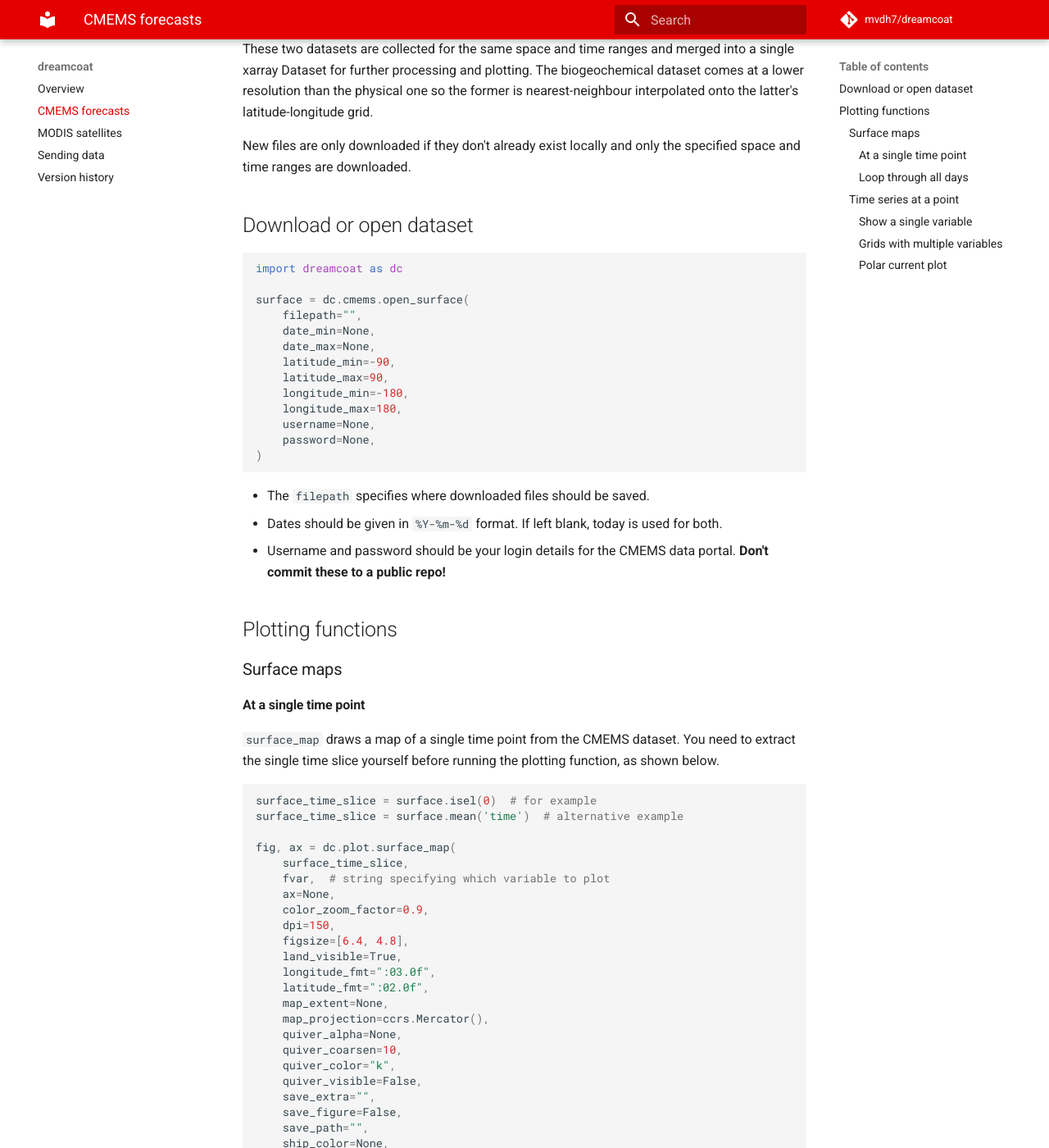
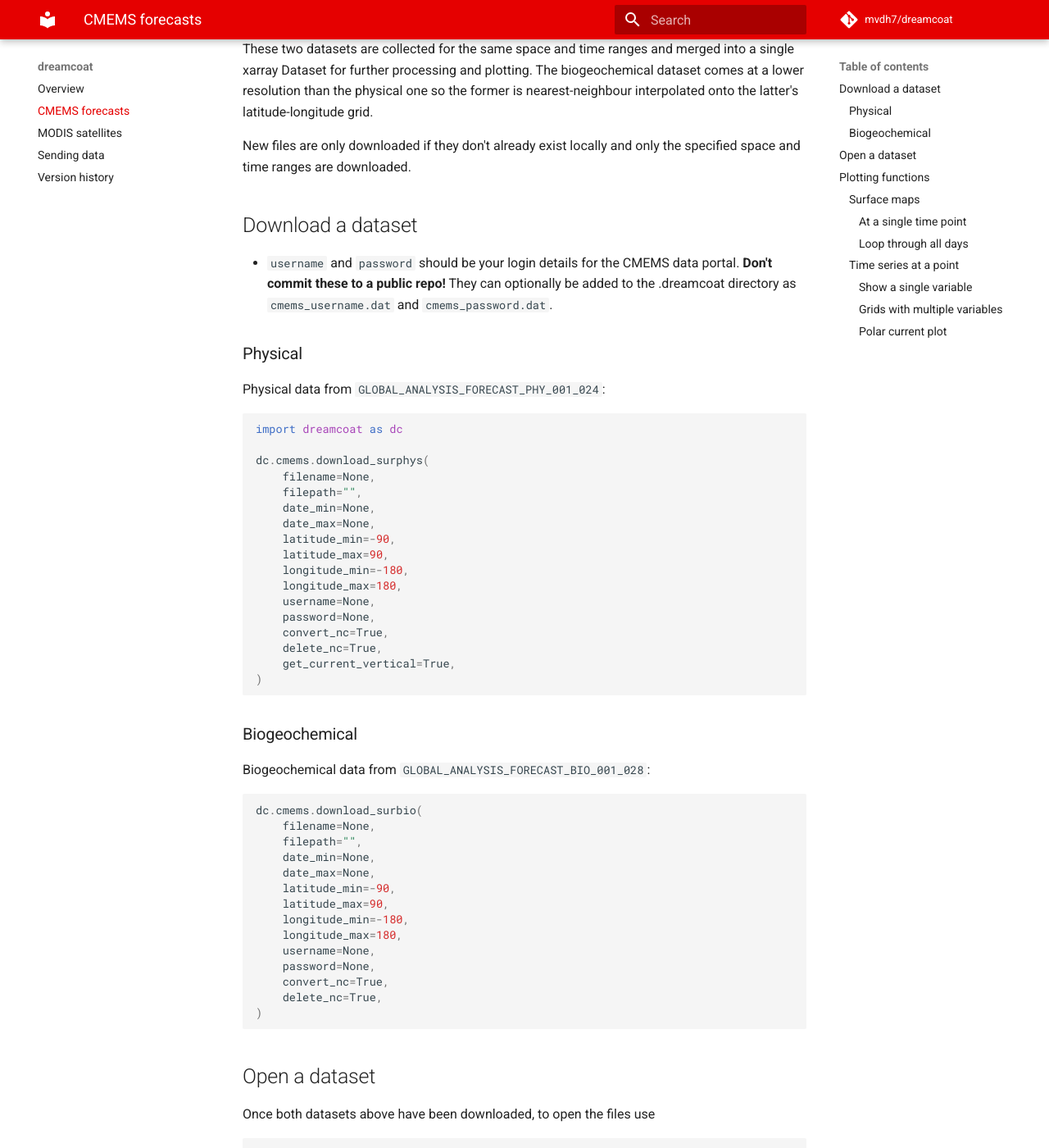
Before and after one commit to mvdh7/dreamcoat, an MkDocs documentation site: the page built from docs/cmems.md, in a window 1280 px wide and 1400 px high, scrolled down 275 px. Shown: the whole window at 82% size. Built offline with MkDocs 1.6.1 and Material for MkDocs 9.7.7, drawn with Linux system fonts in a browser that asks for light colours; comment, search, counter and statistics services are not loaded; some of the changed text lies outside the part shown.

Commit message:
Add option not to download vertical current data

````diff
--- a/docs/cmems.md
+++ b/docs/cmems.md
@@ -9,11 +9,60 @@ These two datasets are collected for the same space and time ranges and merged i
 
 New files are only downloaded if they don't already exist locally and only the specified space and time ranges are downloaded.
 
-## Download or open dataset
+## Download a dataset
+
+  * `username` and `password` should be your login details for the CMEMS data portal.  **Don't commit these to a public repo!**  They can optionally be added to the .dreamcoat directory as `cmems_username.dat` and `cmems_password.dat`.
+
+### Physical
+
+Physical data from `GLOBAL_ANALYSIS_FORECAST_PHY_001_024`:
 
 ```python
 import dreamcoat as dc
 
+dc.cmems.download_surphys(
+    filename=None,
+    filepath="",
+    date_min=None,
+    date_max=None,
+    latitude_min=-90,
+    latitude_max=90,
+    longitude_min=-180,
+    longitude_max=180,
+    username=None,
+    password=None,
+    convert_nc=True,
+    delete_nc=True,
+    get_current_vertical=True,
+)
+```
+
+### Biogeochemical
+
+Biogeochemical data from `GLOBAL_ANALYSIS_FORECAST_BIO_001_028`:
+
+```python
+dc.cmems.download_surbio(
+    filename=None,
+    filepath="",
+    date_min=None,
+    date_max=None,
+    latitude_min=-90,
+    latitude_max=90,
+    longitude_min=-180,
+    longitude_max=180,
+    username=None,
+    password=None,
+    convert_nc=True,
+    delete_nc=True,
+)
+```
+
+## Open a dataset
+
+Once both datasets above have been downloaded, to open the files use
+
+```python
 surface = dc.cmems.open_surface(
     filepath="",
     date_min=None,
@@ -24,12 +73,12 @@ surface = dc.cmems.open_surface(
     longitude_max=180,
     username=None,
     password=None,
+    with_current_vertical=False,
 )
 ```
 
-  * The `filepath` specifies where downloaded files should be saved.
+  * The `filepath` specifies where downloaded files can be found.
   * Dates should be given in `%Y-%m-%d` format.  If left blank, today is used for both.
-  * Username and password should be your login details for the CMEMS data portal.  **Don't commit these to a public repo!**
 
 ## Plotting functions
 
````
Also changed, not shown: other parts of docs/cmems.md (+1 -1 lines), 1 other file.
